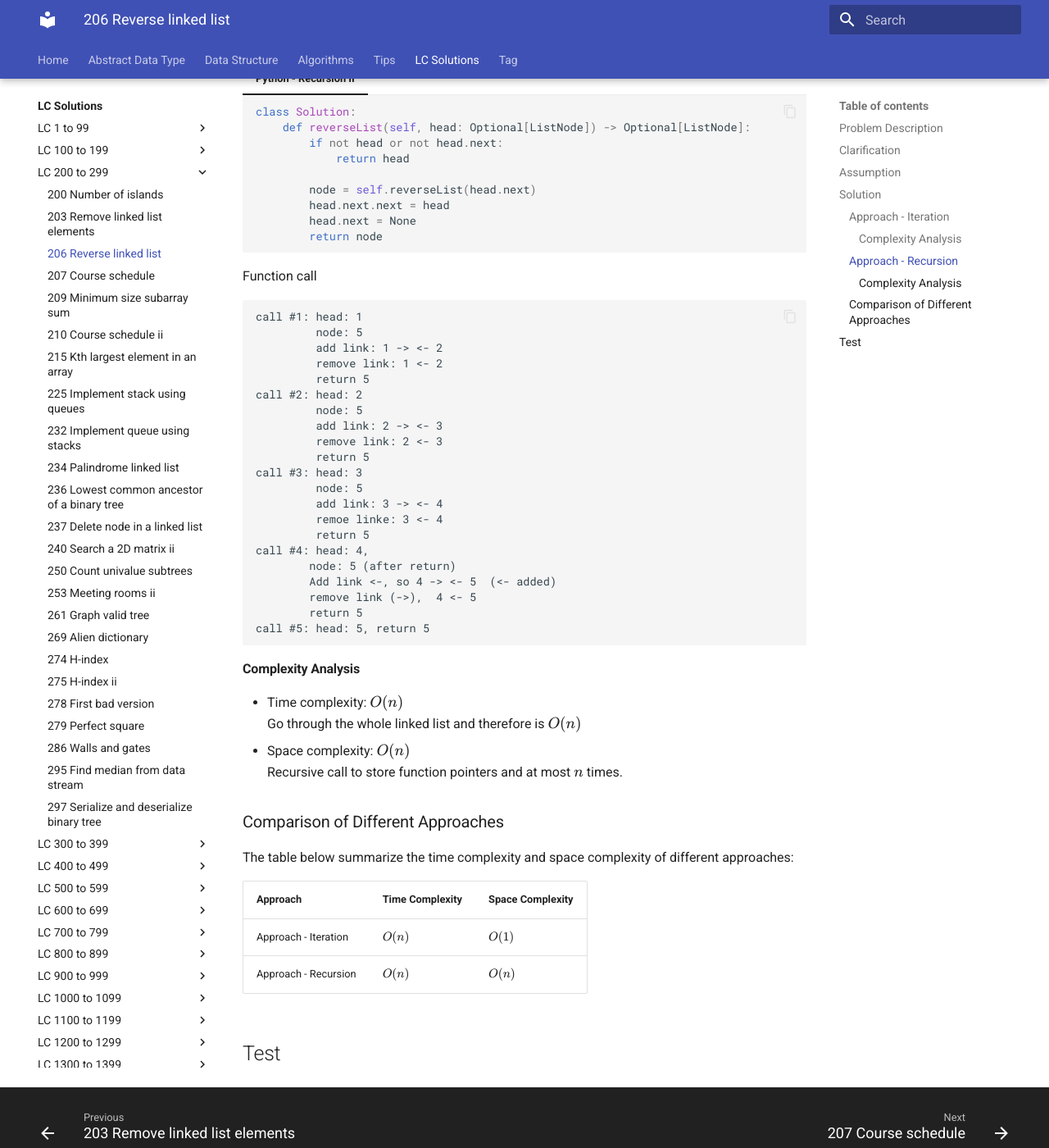
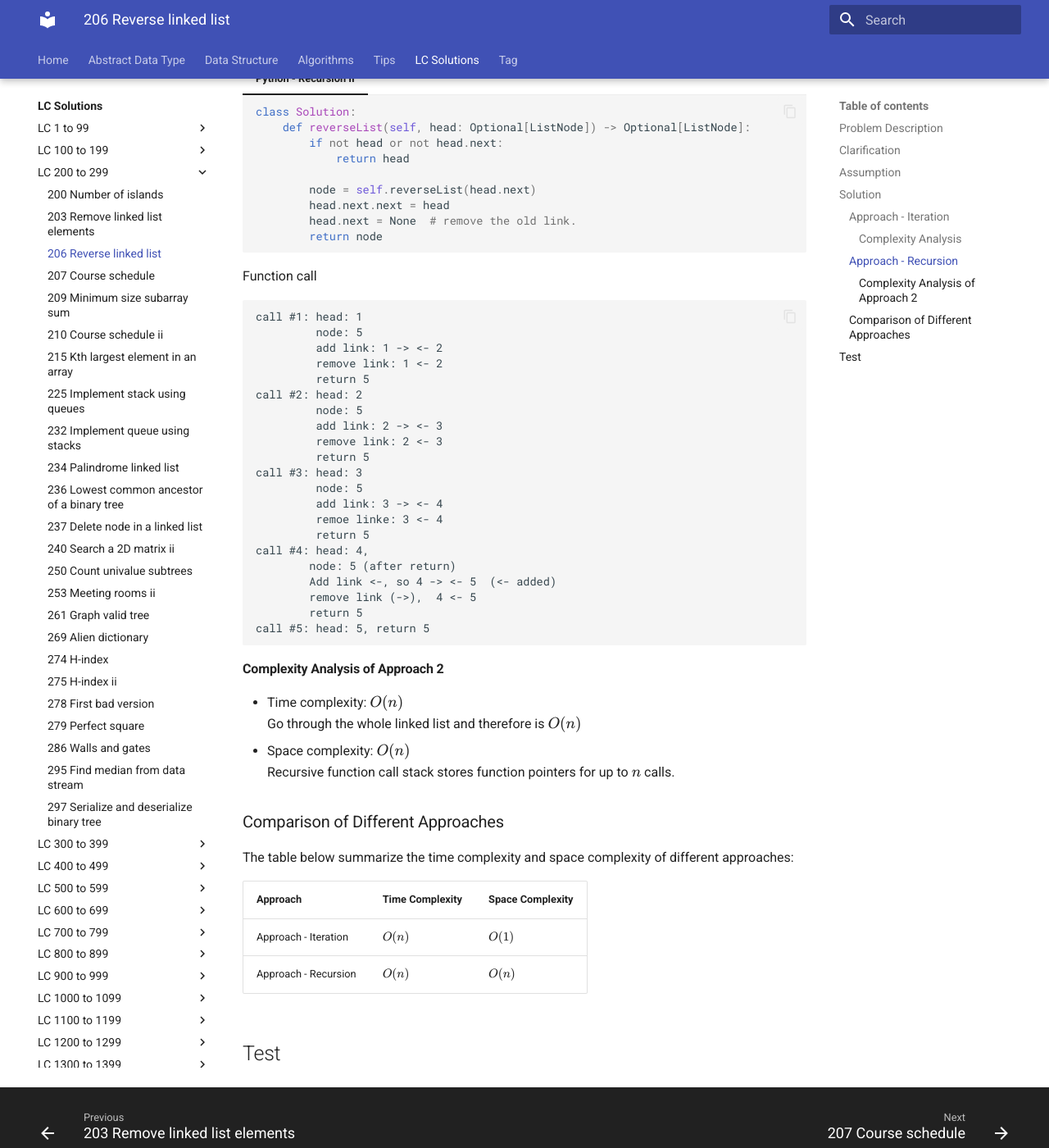
Before and after one commit to RogerLuo-Code/coding-practice, an MkDocs documentation site: the page built from docs/lc-solutions/lc0200-0299/lc0206-reverse-linked-list.md, in a window 1280 px wide and 1400 px high, scrolled down 2696 px. Shown: the whole window at 82% size. Built offline with MkDocs 1.6.1 and Material for MkDocs 9.7.7, drawn with Linux system fonts in a browser that asks for light colours; some of the changed text lies outside the part shown.

Commit message:
Minor updates on LC206 solution

````diff
--- a/docs/lc-solutions/lc0200-0299/lc0206-reverse-linked-list.md
+++ b/docs/lc-solutions/lc0200-0299/lc0206-reverse-linked-list.md
@@ -35,18 +44,21 @@ The problem can be solved via iteration. For each node, switch pointing directio
     ```
 
 #### Complexity Analysis
-* Time complexity: $O(n)$
-	Go through the whole linked list
-* Space complexity: $O(1)$
-	Only need to store previous, current and next nodes.
+
+- Time complexity: $O(n)$
+  Go through the whole linked list of $n$ nodes.
+- Space complexity: $O(1)$
+  Only need to store previous, current and next nodes.
 
 ### Approach - Recursion
+
 The problem can be solved via recursive methods. There are two different ways:
 
 1. Create a new helper function and find that it is easy to understand and clear
 2. Re-use the existing function signature.
 
-Refer to [@tusizi](https://leetcode.com/problems/reverse-linked-list/solutions/58127/python-iterative-and-recursive-solution/) solution and comments from @christopherpace86
+Refer to [@tusizi](https://leetcode.com/problems/reverse-linked-list/solutions/58127/python-iterative-and-recursive-solution/)
+solution and comments from @christopherpace86
 
 === "Python"
     ```python
@@ -63,8 +75,8 @@ Refer to [@tusizi](https://leetcode.com/problems/reverse-linked-list/solutions/5
             return self._reverseList(next, curr)
     ```
 
+function call
 
-function call
 ```
 call #1: curr: 1, prev: None, next: 2, reverse [1, 2, 3, 4, 5]
          reverse link from 1 -> 2 to 1 -> none
@@ -94,11 +106,12 @@ call #6 curr: none, prev: 5 base case
 
             node = self.reverseList(head.next)
             head.next.next = head
-            head.next = None
+            head.next = None  # remove the old link.
             return node
     ```
 
 Function call
+
 ```
 call #1: head: 1
          node: 5
@@ -123,18 +136,20 @@ call #4: head: 4,
 call #5: head: 5, return 5
 ```
 
-#### Complexity Analysis
-* Time complexity: $O(n)$
-	Go through the whole linked list and therefore is $O(n)$
-* Space complexity: $O(n)$
-	Recursive call to store function pointers and at most $n$ times.
+#### Complexity Analysis of Approach 2
+
+- Time complexity: $O(n)$
+  Go through the whole linked list and therefore is $O(n)$
+- Space complexity: $O(n)$
+  Recursive function call stack stores function pointers for up to $n$ calls.
 
 ### Comparison of Different Approaches
+
 The table below summarize the time complexity and space complexity of different approaches:
 
-Approach 	 | Time Complexity 	| Space Complexity
------------- | --------------- 	| ----------------
-Approach - Iteration |  $O(n)$ 	   	   	| $O(1)$
-Approach - Recursion |  $O(n)$      	| $O(n)$
+Approach   | Time Complexity  | Space Complexity
+------------ | ---------------  | ----------------
+Approach - Iteration |  $O(n)$          | $O(1)$
+Approach - Recursion |  $O(n)$       | $O(n)$
 
 ## Test
````
Also changed, not shown: other parts of docs/lc-solutions/lc0200-0299/lc0206-reverse-linked-list.md (+12 -3 lines).
